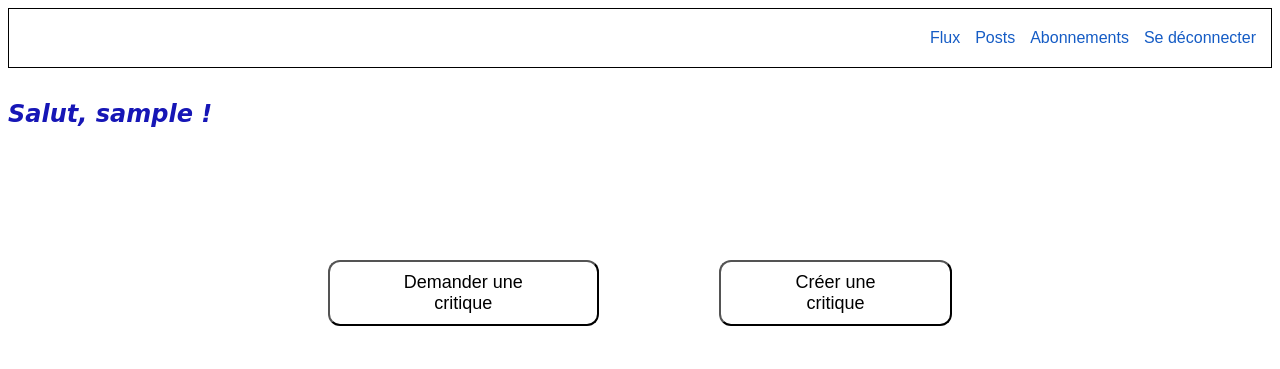
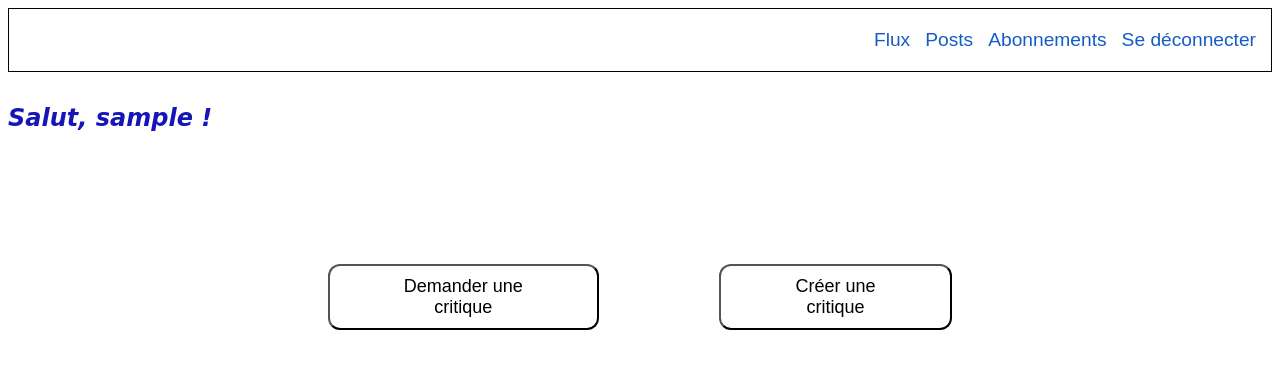
Before and after one commit to oussamaabid82/LITReview, a Django app: page /home/ in a window 1280 px wide. Shown: the top 369 px of the page. Run offline with Django 3.2, Linux system fonts and the light colour scheme; the visitor is signed in with stand-in values (Sample User, id 1); data comes from the database, SQL or seed files in the repository; data that the repository does not hold is empty; some libraries are stand-ins or nearby versions.

Commit message:
MAJ du code

```diff
--- a/static/styles.css
+++ b/static/styles.css
@@ -135,6 +135,7 @@ textarea{
     text-decoration: none;
     color:  #155cc5;
     display: block;
+    font-size: larger;
 }
 
 .sidebar a:hover {
```
Also changed, not shown: README.md, blog/templates/blog/home.html (line endings or trailing spaces), 1 other file.
